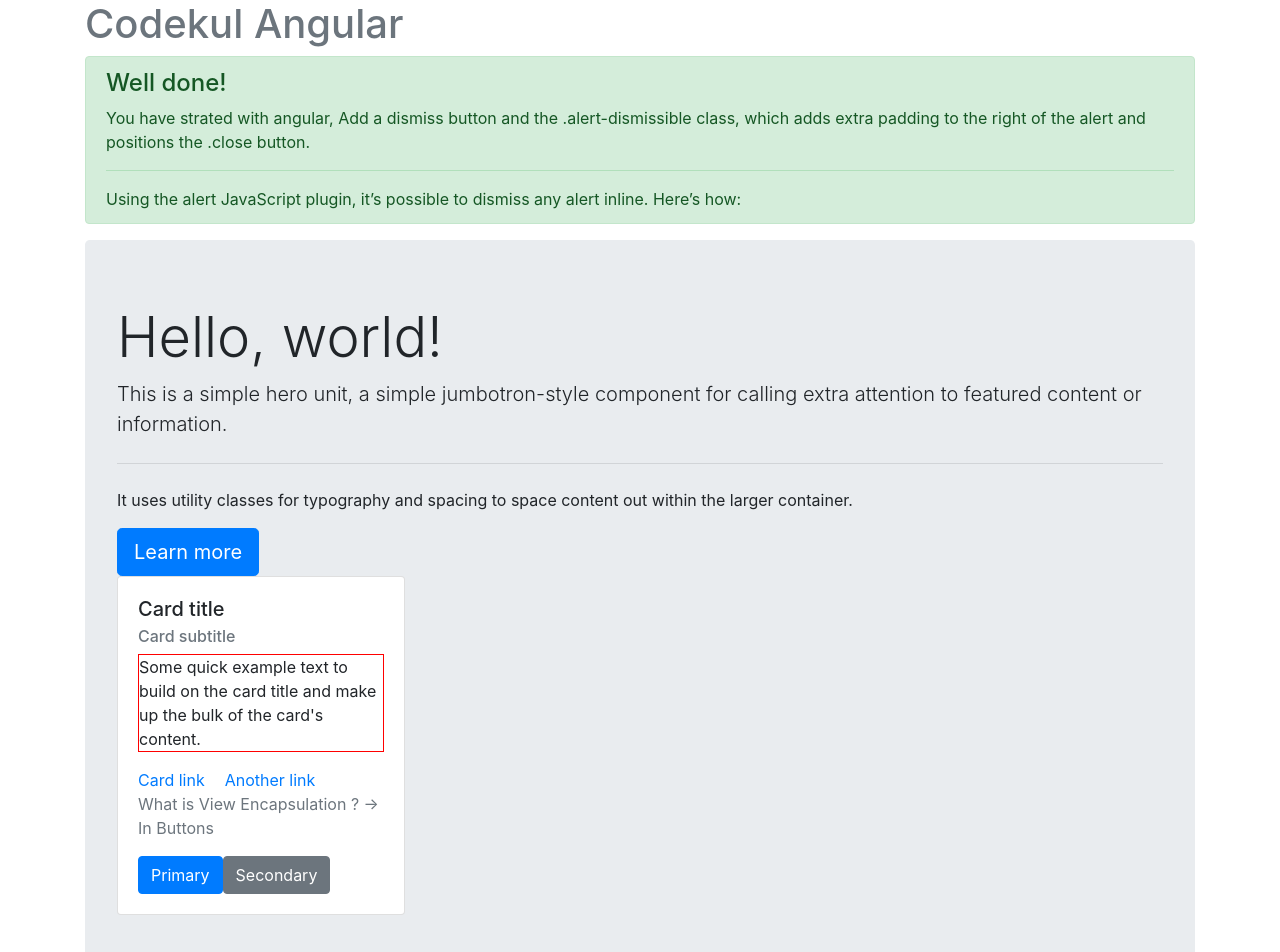
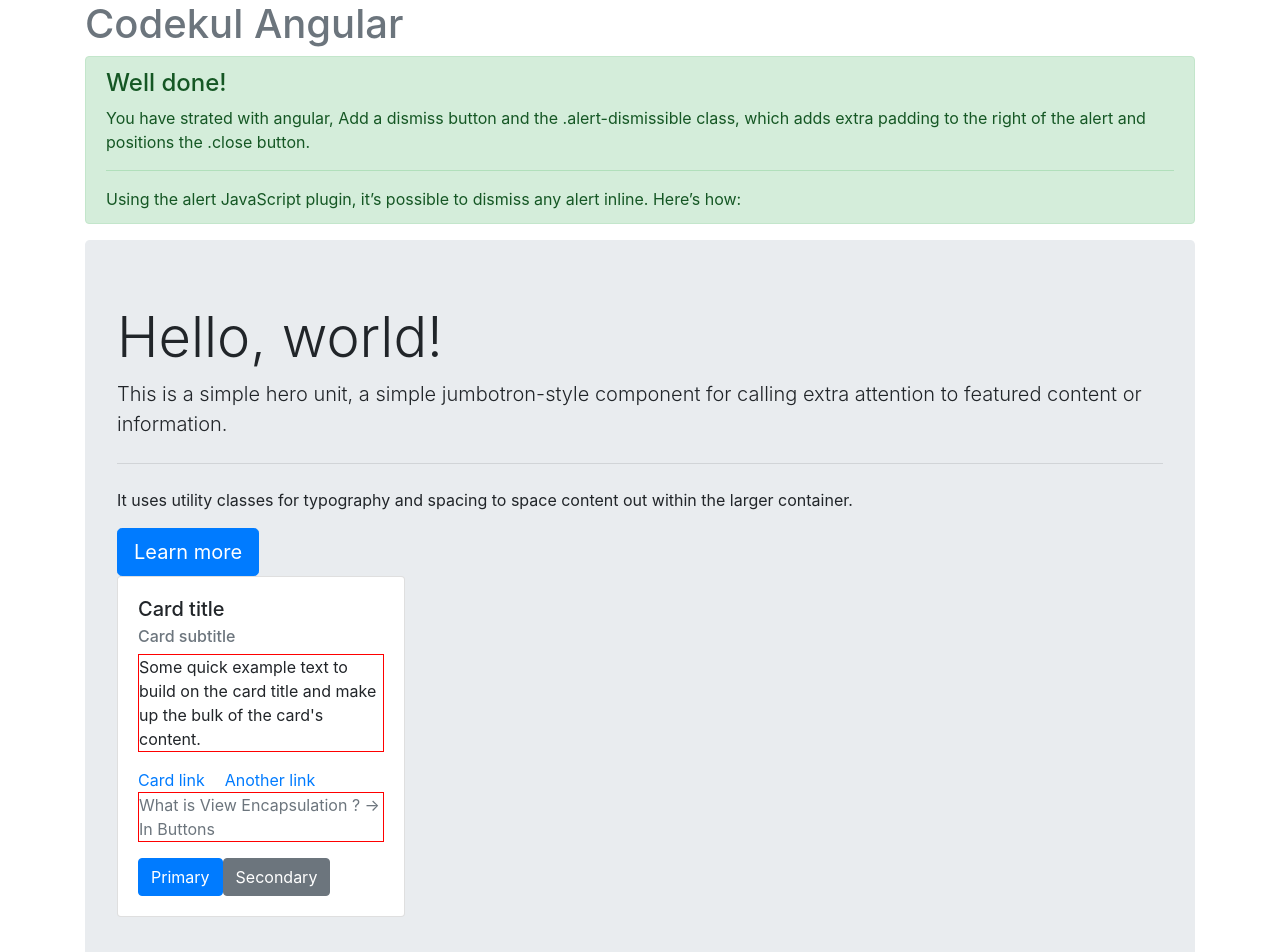
Before and after one commit to CodeKul/angular-weekend-23-march-2019-1030-1230, an Angular app in the folder angular/appangular/: page / in a window 1280 px wide. Shown: the top 952 px of the page. Built offline with nearby package versions, Linux system fonts and the light colour scheme.

Commit message:
view encapsulation : css ::ng-deep

```diff
--- a/angular/appangular/src/app/first-sample/card.component.css
+++ b/angular/appangular/src/app/first-sample/card.component.css
@@ -1,3 +1,3 @@
-p {
+:host ::ng-deep p {
     border : 1px solid red;
-  }
+}
```
